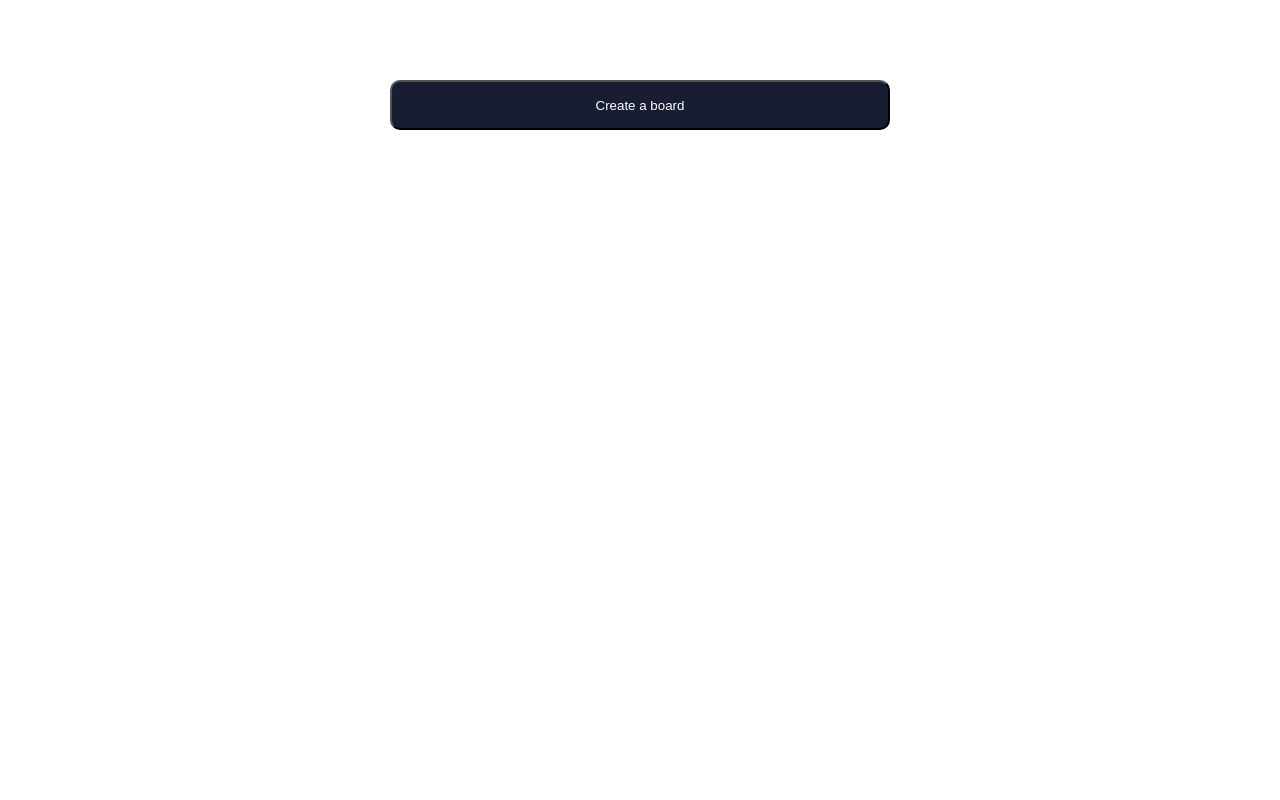
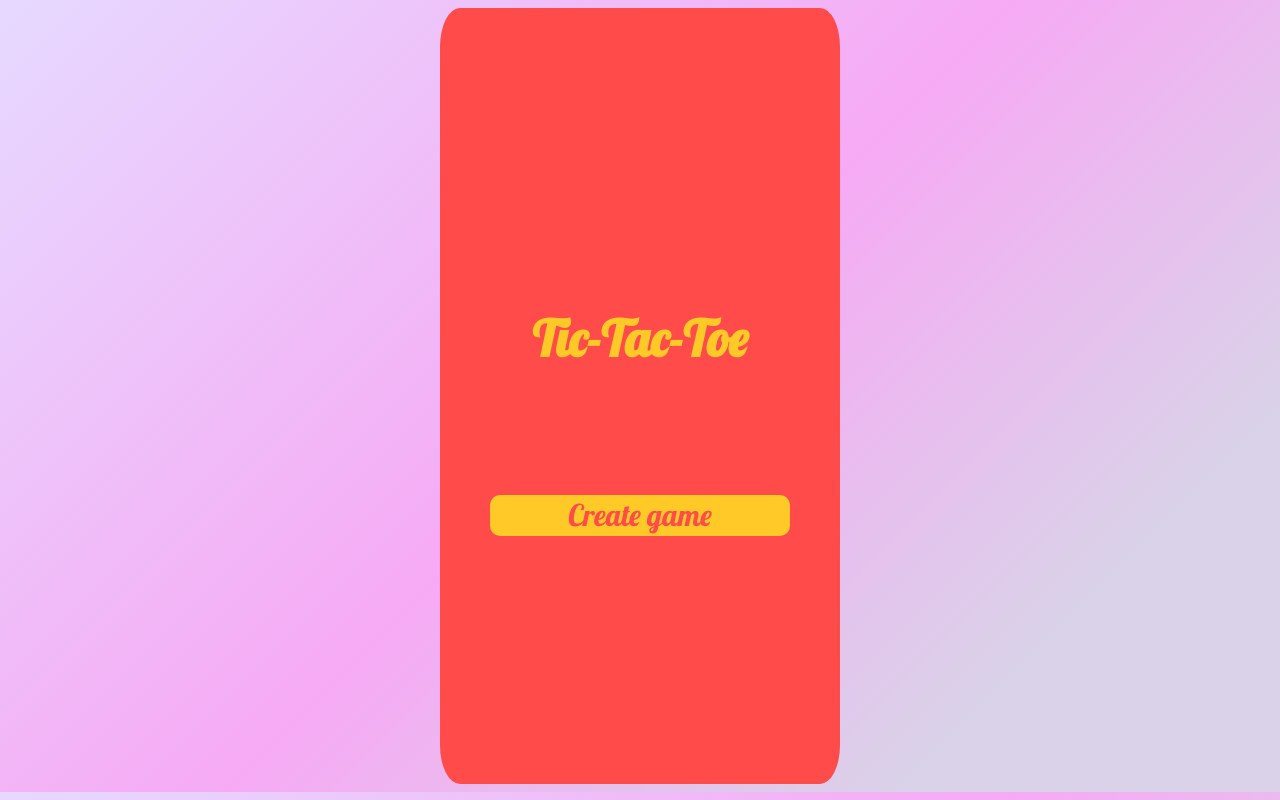
Before and after one commit to nithin-hunt/tic_tac_toe, a Node server app: page / in a window 1280 px wide. Run offline with Node 20, Linux system fonts and the light colour scheme.

Commit message:
update home page style

```diff
--- a/package.json
+++ b/package.json
@@ -4,7 +4,7 @@
   "description": "",
   "main": "index.js",
   "scripts": {
-    "start": "node server.js"
+    "start": "nodemon server.js"
   },
   "keywords": [],
   "author": "",
@@ -15,5 +15,8 @@
     "ngrok": "^4.3.3",
     "socket.io": "^4.5.4",
     "uuid": "^9.0.0"
+  },
+  "devDependencies": {
+    "nodemon": "^2.0.20"
   }
 }
--- a/public/css/index.css
+++ b/public/css/index.css
@@ -1,20 +1,47 @@
 *{
     text-align: center;
+    font-family: 'Lobster', cursive;
 }
+
+body {
+    background: linear-gradient(135deg, rgba(230,217,255,1) 0%, rgba(246,170,244,1) 49%, rgba(217,210,232,1) 82%);
+    display: flex;
+    justify-content: center;
+}
+
+main {
+    height: 97vh;
+    width: 50vh;
+    border-radius: 5%;
+    background-color: #ff4c4b;
+    text-align: center;
+    display: flex;
+    flex-direction: column;
+    justify-content: center;
+}
+
+main h1 {
+    color: #ffca28;
+    font-size: 50px;
+    margin-bottom: 75px;
+    margin-top: 50px;
+}
+
 button {
-    width: 500px;
-    min-width: 300px;
-    max-width: 100% !important;
-    display: block;
-    -ms-transform: translateX(-50%);
-    transform: translateX(-50%);
-    position: absolute;
-    left: 50%;
-    height: 50px;
+    width: 300px;
     border-radius: 10px;
+    padding-bottom: 2px;
+    background-color: #ffca28;
+    color: #ff4c4b;
+    font-size: 30px;
+    border: none;
 }
-#create-board{
-    top: 10%;
-    background-color: #181D31;
-    color:#ffffff;
+
+#create-board {
+    margin-top: 50px;
 }
+@media (max-width: 700px) {
+    body {
+        background: #ff4c4b;
+    }
+}
--- a/views/index.ejs
+++ b/views/index.ejs
@@ -5,10 +5,20 @@
     <meta http-equiv="X-UA-Compatible" content="IE=edge" />
     <meta name="viewport" content="width=device-width, initial-scale=1.0" />
     <title>Home - TicTacToe</title>
+    <link rel="preconnect" href="https://fonts.googleapis.com" />
+    <link rel="preconnect" href="https://fonts.gstatic.com" crossorigin />
+    <link href="https://fonts.googleapis.com/css2?family=Lobster&display=swap" rel="stylesheet" />
     <link rel="stylesheet" href="css/index.css" />
   </head>
   <body>
-    <button onclick="createBoard()" id="create-board">Create a board</button>
-    <script type="text/javascript" src="js/index.js" defer></script>
+    <main>
+      <div>
+        <h1>Tic-Tac-Toe</h1>
+      </div>
+      <div>
+        <button onclick="createBoard()" id="create-board">Create game</button>
+      </div>
+      <script type="text/javascript" src="js/index.js" defer></script>
+    </main>
   </body>
 </html>
```
Also changed, not shown: 1 other file.
